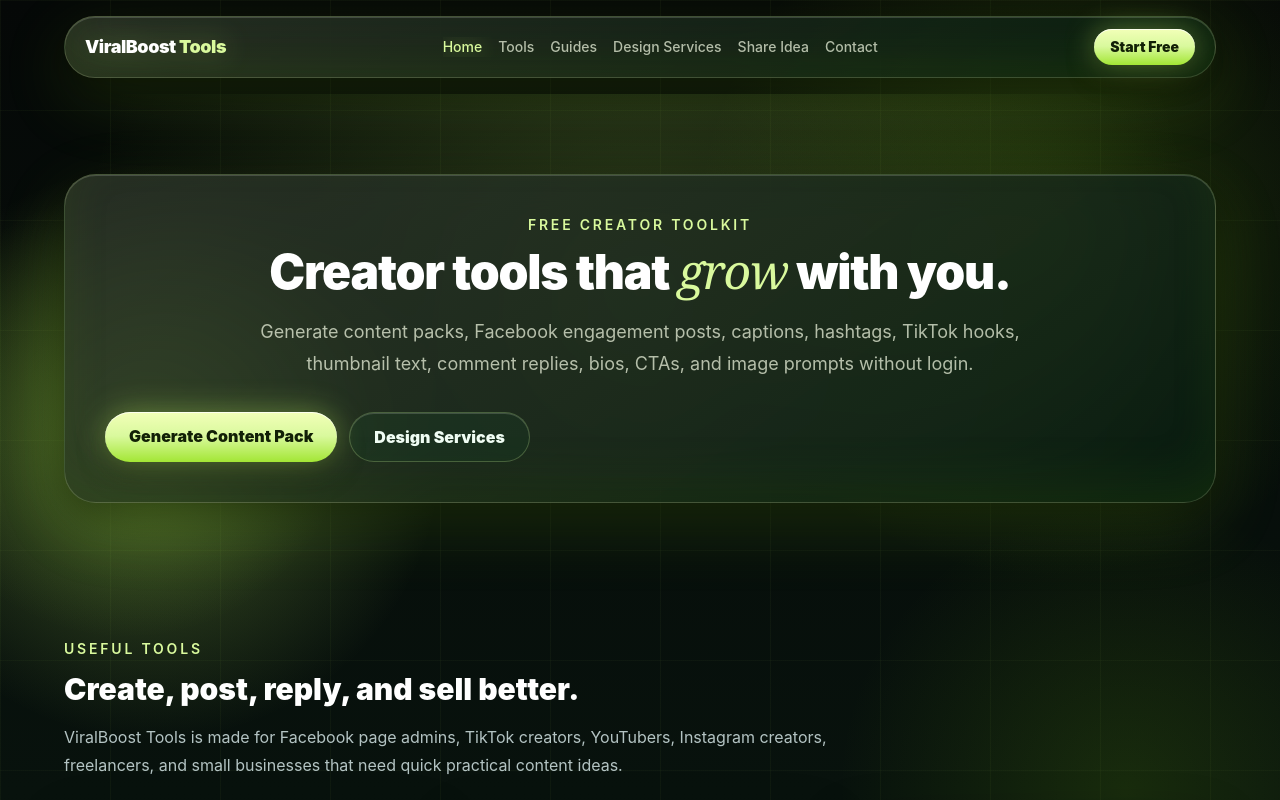
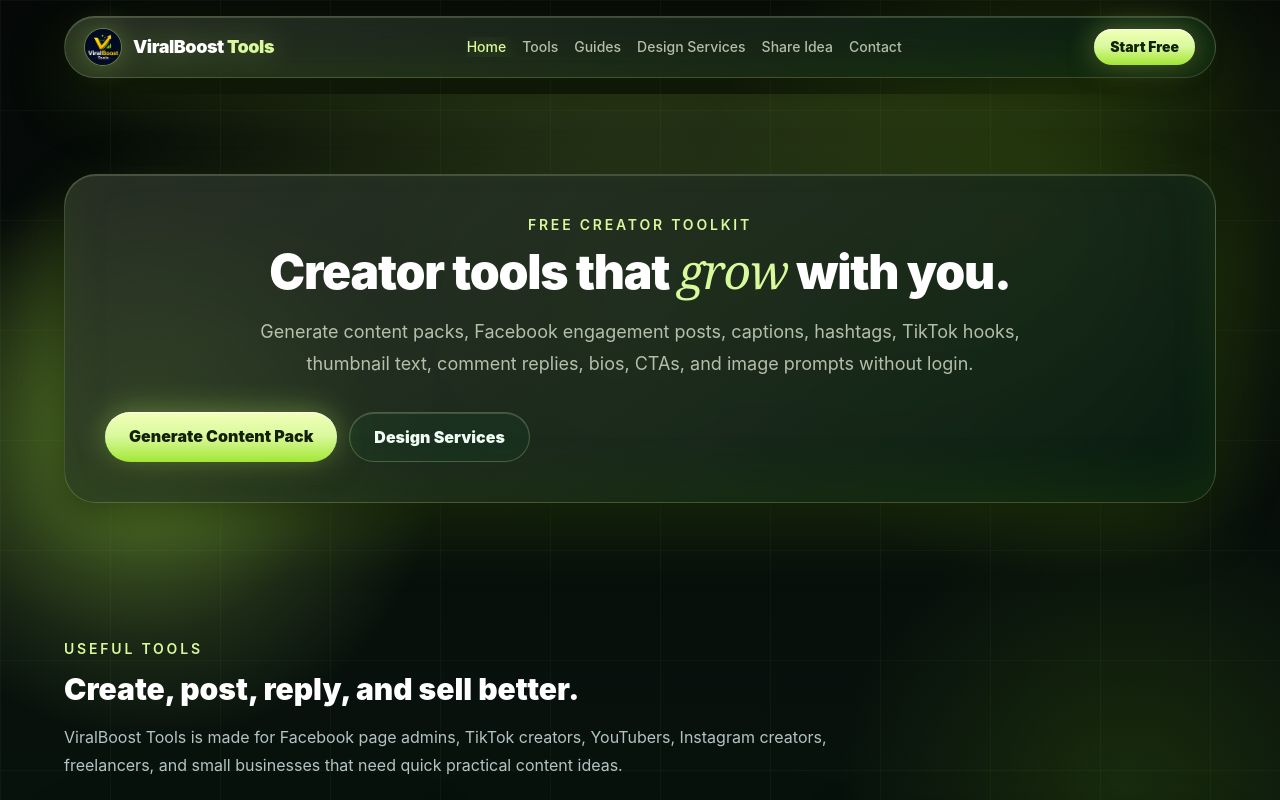
Before and after one commit to yasithh1/viralboost-tools, a React (Vite) app: page / in a window 1280 px wide. Shown: the top 800 px of the page. Built offline with nearby package versions, Linux system fonts and the light colour scheme.

Commit message:
update websiite theme

```diff
--- a/index.html
+++ b/index.html
@@ -2,7 +2,8 @@
 <html lang="en">
   <head>
     <meta charset="UTF-8" />
-    <link rel="icon" type="image/svg+xml" href="/favicon.svg" />
+    <link rel="icon" type="image/png" href="/viralboost-logo.png" />
+    <link rel="apple-touch-icon" href="/viralboost-logo.png" />
     <meta name="viewport" content="width=device-width, initial-scale=1.0" />
     <meta
       name="description"
@@ -21,6 +22,7 @@
       property="og:description"
       content="Generate free content packs, Facebook engagement posts, captions, hashtags, TikTok hooks, thumbnail text, comment replies, bios, CTAs, and image prompts."
     />
+    <meta property="og:image" content="/viralboost-logo.png" />
     <meta name="twitter:card" content="summary_large_image" />
     <meta
       name="twitter:title"
@@ -30,6 +32,7 @@
       name="twitter:description"
       content="Free creator tools to generate content packs, captions, hashtags, TikTok hooks, Facebook post ideas, replies, bios, CTAs, and image prompts."
     />
+    <meta name="twitter:image" content="/viralboost-logo.png" />
     <title>Free Creator Tools - Caption, Hashtag, TikTok Hook & Facebook Post Generator | ViralBoost Tools</title>
   </head>
   <body>
--- a/src/components/Navbar.jsx
+++ b/src/components/Navbar.jsx
@@ -14,8 +14,18 @@
     <header className="sticky top-0 z-50 px-4 py-4 sm:px-6 lg:px-8">
       <nav className="glass-panel mx-auto flex max-w-6xl flex-col gap-4 rounded-[2rem] px-5 py-3 lg:flex-row lg:items-center lg:justify-between">
         <div className="flex items-center justify-between gap-4 lg:shrink-0">
-          <Link to="/" className="text-lg font-black tracking-tight text-white drop-shadow-[0_0_14px_rgba(190,242,100,0.35)]">
-            ViralBoost <span className="aqua-text">Tools</span>
+          <Link
+            to="/"
+            className="flex items-center gap-3 text-lg font-black tracking-tight text-white drop-shadow-[0_0_14px_rgba(190,242,100,0.35)]"
+          >
+            <img
+              src="/viralboost-logo.png"
+              alt="ViralBoost Tools logo"
+              className="h-9 w-9 rounded-full object-cover ring-1 ring-lime-200/30"
+            />
+            <span>
+              ViralBoost <span className="aqua-text">Tools</span>
+            </span>
           </Link>
         </div>
         <div className="flex gap-4 overflow-x-auto pb-1 text-sm font-medium text-lime-50/70 lg:justify-center lg:pb-0">
```
Also changed, not shown: public/viralboost-logo.png (added).
